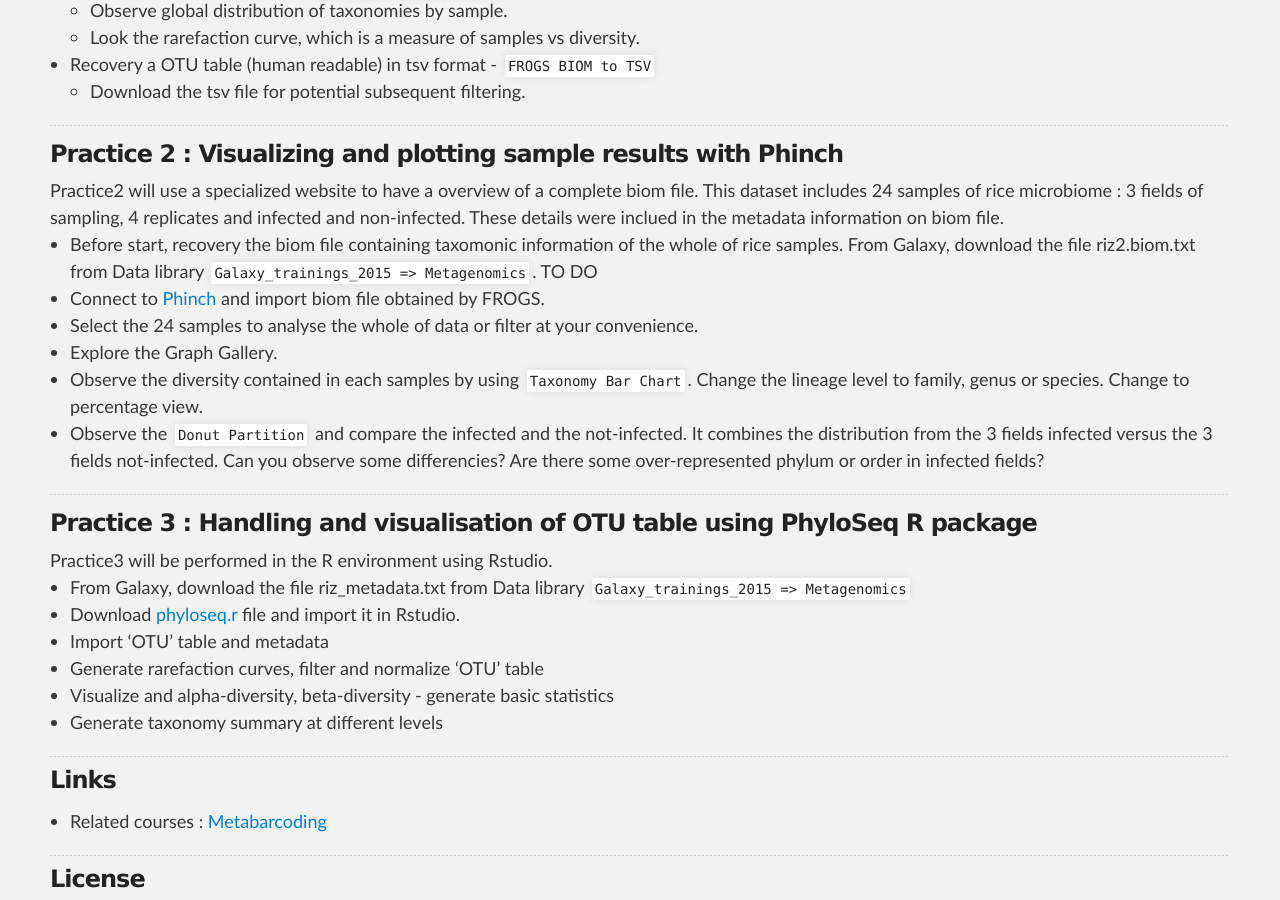
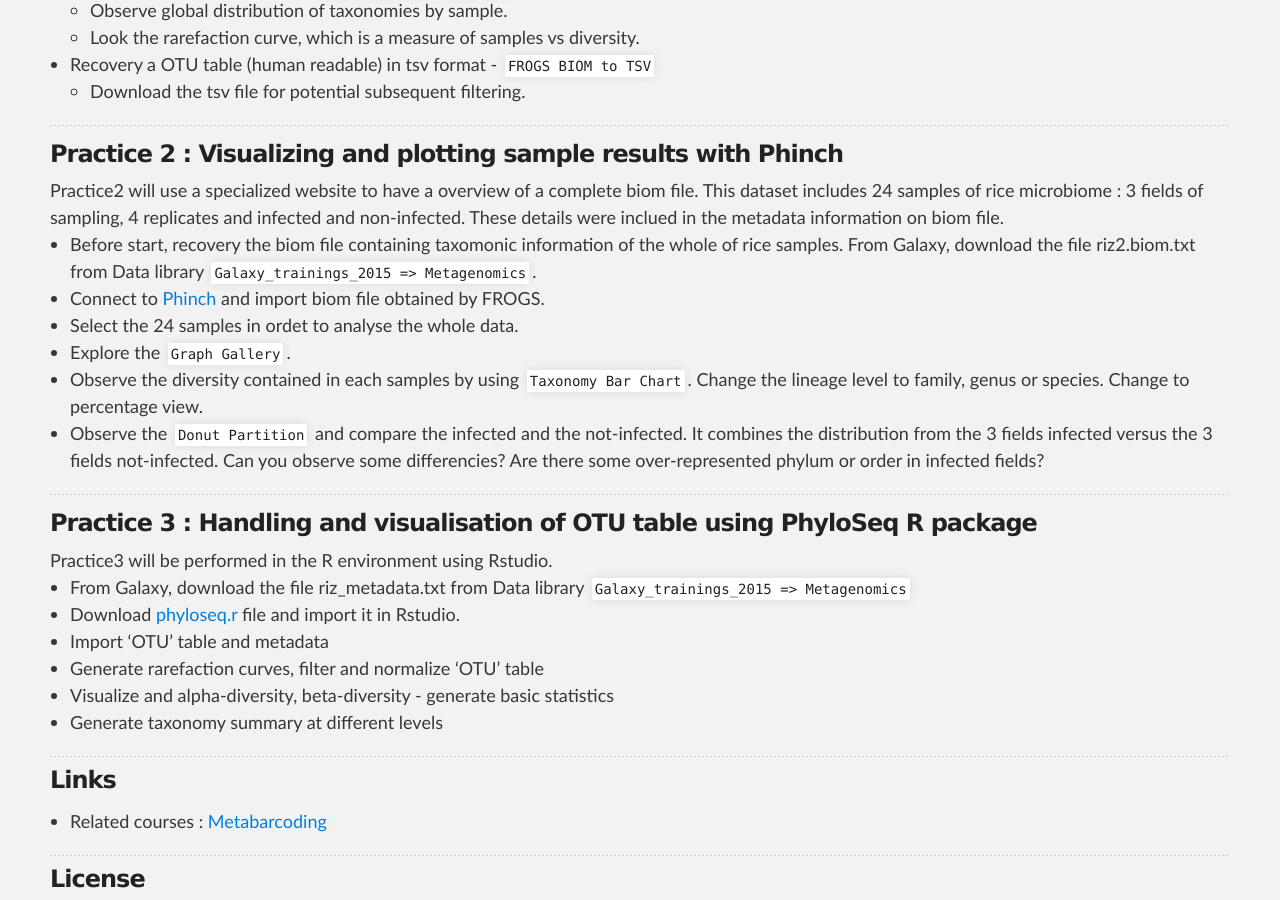
Before and after one commit to SouthGreenPlatform/trainings, a Jekyll site: the page built from _pages/linux/metabarcoding_practices.md, in a window 1280 px wide and 900 px high, scrolled down 1917 px. Built offline with Jekyll 4.4.1, drawn with Linux system fonts in a browser that asks for light colours; nearby versions of some CDN libraries.

Commit message:
refresh metabarcoding practice 2 and 3

```diff
--- a/_pages/linux/metabarcoding_practices.md
+++ b/_pages/linux/metabarcoding_practices.md
@@ -96,10 +96,10 @@
 ### Practice 2 : Visualizing and plotting sample results with Phinch
 <td>Practice2 will use a specialized website to have a overview of a complete biom file. This dataset includes 24 samples of rice microbiome : 3 fields of sampling, 4 replicates and infected and non-infected. These details were inclued in the metadata information on biom file. </td>
 * Before start, recovery the biom file containing taxomonic information of the whole of rice samples.
-From Galaxy, download  the file riz2.biom.txt from Data library `Galaxy_trainings_2015 => Metagenomics`. TO DO
+From Galaxy, download  the file riz2.biom.txt from Data library `Galaxy_trainings_2015 => Metagenomics`.
 * Connect to [Phinch](http://phinch.org/) and import biom file obtained by FROGS.
-* Select the 24 samples to analyse the whole of data or filter at your convenience.
-* Explore the Graph Gallery.
+* Select the 24 samples in ordet to analyse the whole data.
+* Explore the `Graph Gallery`.
 * Observe the diversity contained in each samples by using `Taxonomy Bar Chart`. Change the lineage level to family, genus or species. Change to percentage view.
 * Observe the `Donut Partition` and compare the infected and the not-infected. It combines the distribution from the 3 fields infected versus the 3 fields not-infected. Can you observe some differencies? Are there some over-represented phylum or order in infected fields?
 
```
Also changed, not shown: 1 other file.
